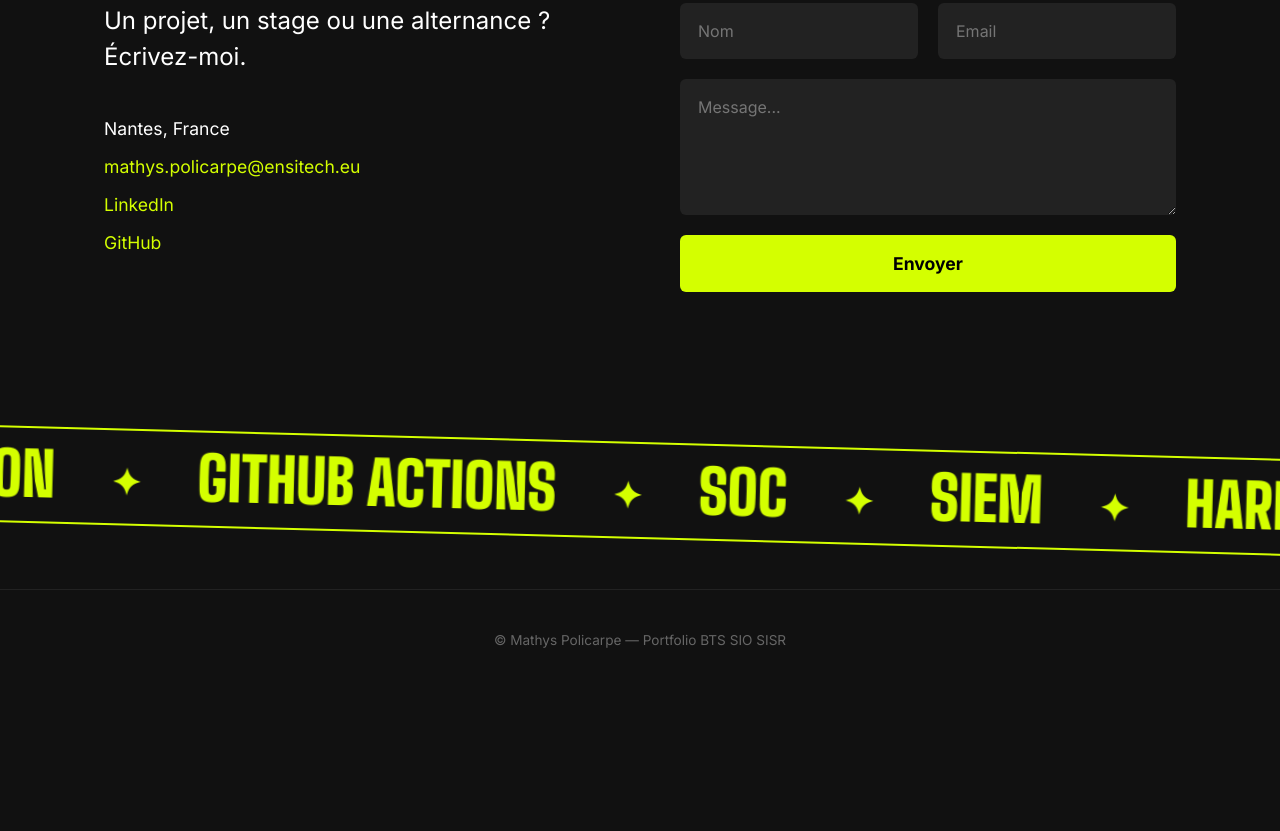
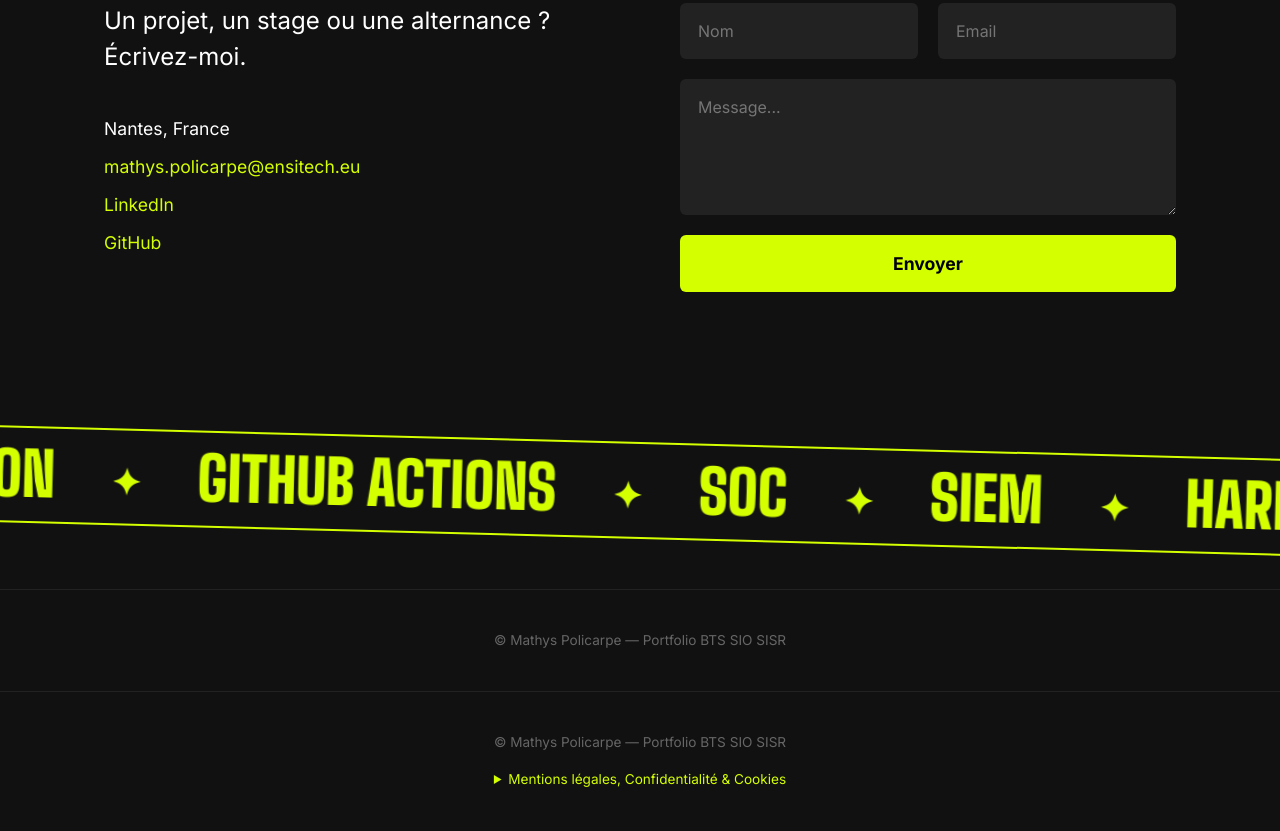
Before and after one commit to NVLManjiro/NVLManjiro.github.io, a plain HTML site: page index.html in a window 1280 px wide. Shown: the part 5459-6290 px from the top of the page. Before the commit the page ends 6150 px from the top, so only its background shows below. Drawn offline with Linux system fonts and the light colour scheme; a script that the page names is missing.

Commit message:
Update index.html

```diff
--- a/index.html
+++ b/index.html
@@ -455,4 +455,15 @@ ${p.ug ? `<div class="tabs" role="tablist"><button role="tab" class="pill on" da
       });
     </script>
   </body>
+  <footer>
+  © Mathys Policarpe — Portfolio BTS SIO SISR
+  <details style="max-width: 800px; margin: 15px auto 0; text-align: left; color: #888;">
+    <summary style="cursor: pointer; text-align: center; color: var(--y);">
+      Mentions légales, Confidentialité &amp; Cookies
+    </summary>
+    <div style="margin-top: 15px; padding: 20px; background: #181818; border-radius: 8px; border: 1px solid #2a2a2a;">
+      <!-- Ton texte légal ici -->
+    </div>
+  </details>
+</footer>
 </html>
```
